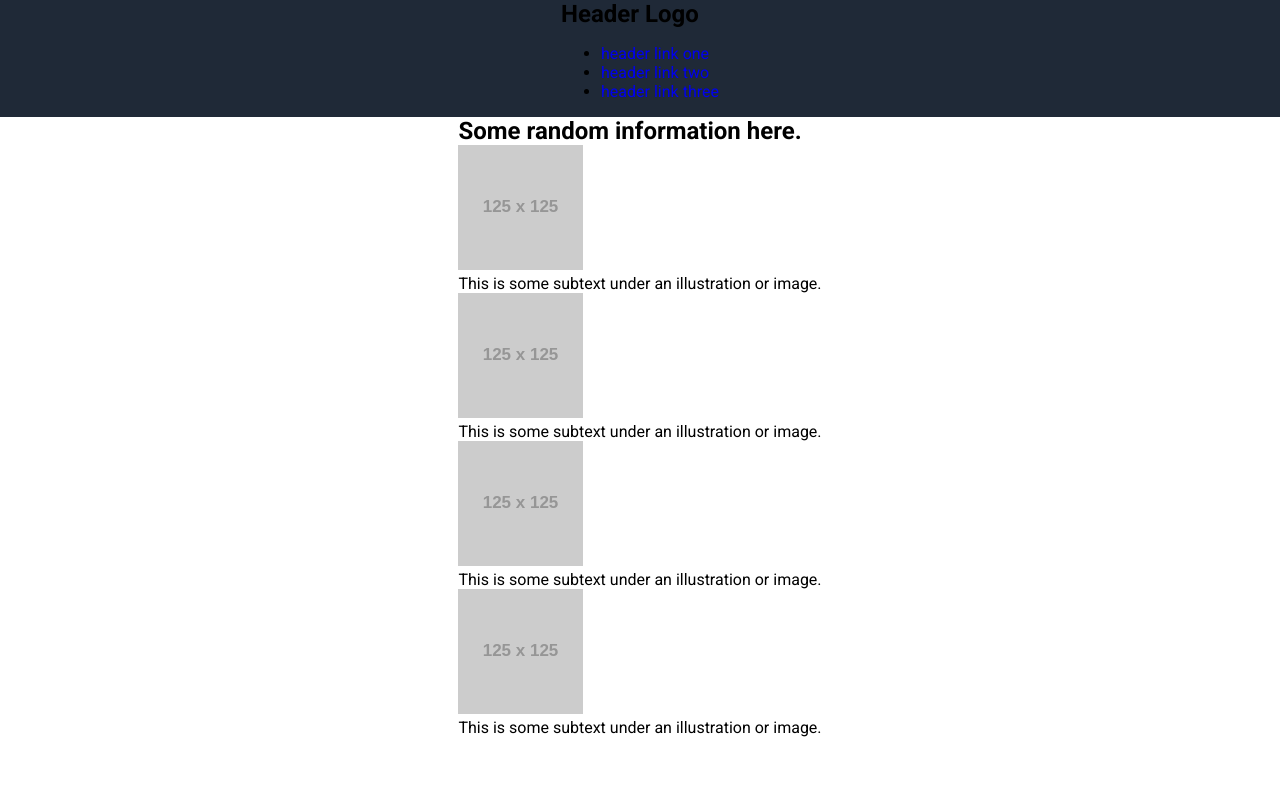
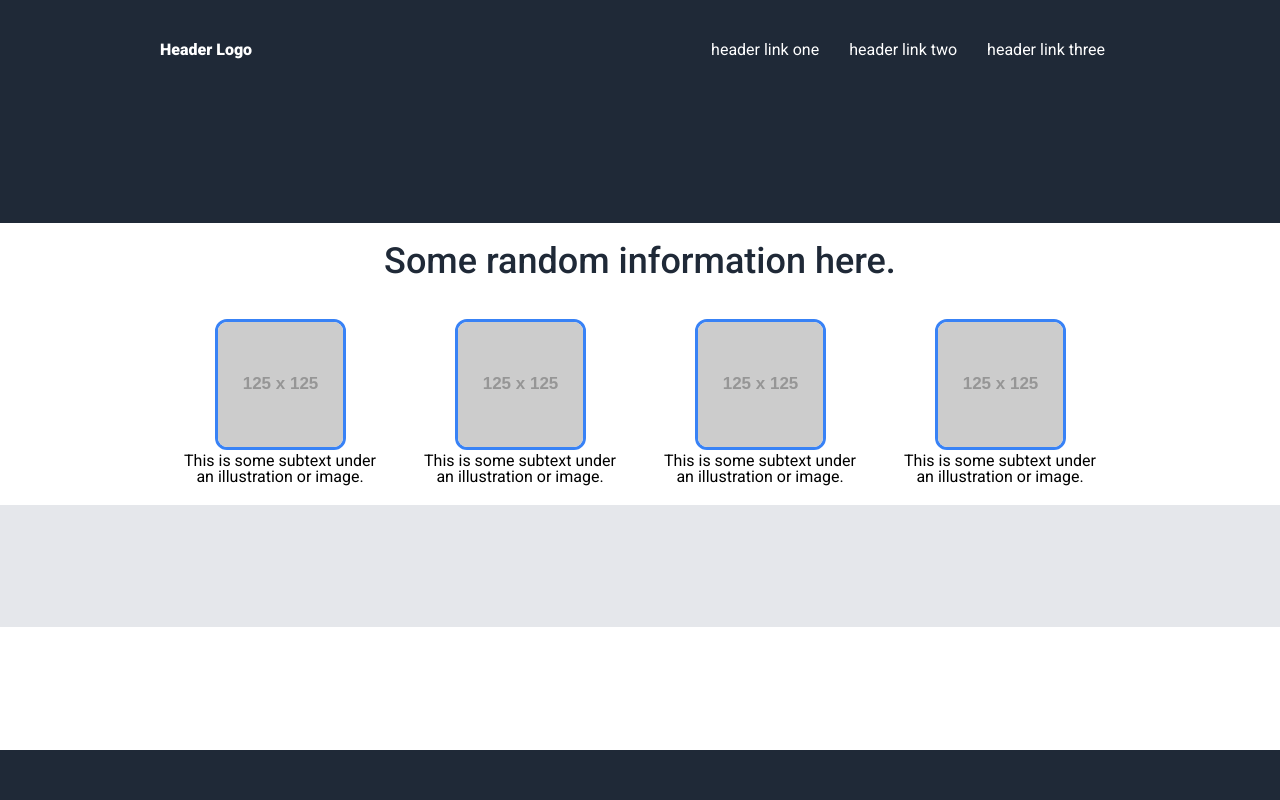
Before and after one commit to dm3d/odin-foundations-landing-page, a plain HTML site: page index.html in a window 1280 px wide. Drawn offline with Linux system fonts and the light colour scheme; placeholder pictures from the web are drawn by us.

Commit message:
added styling for wrappers, sections, and content items

```diff
--- a/css/style.css
+++ b/css/style.css
@@ -1,89 +1,196 @@
 @import url('https://fonts.googleapis.com/css2?family=Roboto:wght@300;400;500;700;900&display=swap');
 
-/* Main */
+/*
+* {
+    border: 2px solid red;
+}
+*/
 
-*, *:before, *:after {
-    box-sizing: inherit;
-}
 
-html, body, div, span, p, h1, h2, h3, h4, a{
-    margin: 0;
-    border: 0;
-    padding: 0;
-    text-decoration: none;
-}
-
-html {
-    box-sizing: border-box;
+html, body, .wrapper{
+    height: 100%;
 }
 
 
+html, body, div, span, applet, object, iframe,
+h1, h2, h3, h4, h5, h6, p, blockquote, pre,
+a, abbr, acronym, address, big, cite, code,
+del, dfn, em, img, ins, kbd, q, s, samp,
+small, strike, strong, sub, sup, tt, var,
+b, u, i, center,
+dl, dt, dd, ol, ul, li,
+fieldset, form, label, legend,
+table, caption, tbody, tfoot, thead, tr, th, td,
+article, aside, canvas, details, embed,
+figure, figcaption, footer, header, hgroup,
+menu, nav, output, ruby, section, summary,
+time, mark, audio, video {
+	margin: 0;
+	padding: 0;
+	font-size: 100%;
+	font: inherit;
+	vertical-align: baseline;
+}
+/* HTML5 display-role reset for older browsers */
+article, aside, details, figcaption, figure,
+footer, header, hgroup, menu, nav, section {
+	display: block;
+}
 body {
+	line-height: 1;
     font-family: 'Roboto', sans-serif;
 }
+ol, ul {
+	list-style: none;
+}
+blockquote, q {
+	quotes: none;
+}
+blockquote:before, blockquote:after,
+q:before, q:after {
+	content: '';
+	content: none;
+}
+table {
+	border-collapse: collapse;
+	border-spacing: 0;
+}
 
-/* Sections */
 
-.section {
+.wrapper {
+    display: flex;
+    flex-direction: column;
+    flex-wrap: nowrap;
+}
+
+
+.flex-center {
     display: flex;
     justify-content: center;
-    align-items: center;
-}
-.section_wrapper{
-    max-width: 950px;
-    margin: 0 auto;
 }
 
-/* Section Colors */
+.flex-column {
+    display: flex;
+    flex-direction: column;
+}
+
+.column-center {
+    align-items: center;
+    justify-content: center;
+}
+
+.blog-post-wrapper{
+    height: 100%;
+}
+
+.blog-section-headline{
+    padding: 20px;
+
+}
+
+h2 {
+    font-size: 36px;
+    color: #1F2937;
+    font-weight: 500;
+}
+
+
+.flex{
+    display: flex;
+
+}
+
+
+
+.flex-1{
+    flex: 1;
+}
+
+.fixed-width {
+    max-width: 960px;
+}
+
 
 .section{
-    background-color: white;
+    flex:1;
 }
-.section.quote{
-    background-color: #E5E7EB;
+
+.header{
+    max-height: 100px;
 }
-.section.hero{
-    background-color: #1F2937;
+
+.footer{
+    max-height: 50px;
 }
-.section.dark {
+
+
+.header-logo{
+    align-self: center;
+    color: white;
+    font-weight: 800;
+}
+
+.logo {
+    display: inline-block;
+    color: white;
+    font-weight: 800;
+  }
+
+.blog-item {
+    text-align: center;
+  }
+
+
+.navbar {
+    display: flex;
+    justify-content: space-between;
+    align-items: center;
+    width: 100%;
+}
+
+.nav-links {
+    list-style: none;
+    display: flex;
+}
+
+
+.nav-item a {
+    display: inline-block;
+    padding: 10px 15px;
+    text-decoration: none;
+    color: white;
+  }
+
+
+
+
+.dark {
     background-color: #1F2937;
 }
 
-.call-to-action {
-    padding: 20px 50px;
-    background-color: #3882F6;
-    margin: 75px;
-    border-radius: .5em;
+.grey {
+    background-color: #E5E7EB;
 }
 
-/* Quote Styling */
 
-.section.quote p {
-    padding: 75px;
-    color: #1F2937;
-    font-size: 36px;
-    font-style: italic;
-    font-weight: 200;
-}
-.section.quote span {
-    display: block;
-    color: #1F2937;
-    letter-spacing: 0px;
-    font-size: 22px;
-    font-style:normal;
-    font-weight: 800;
-    float: right;
-    padding: 50px;
-
+.blog-item {
+    padding: 20px;
+    text-align: center;
 }
 
-/* Call to action Styling */
+.blog-item img{
+    border-radius: 12px;
+    border: 3px solid #3882F6;
+}
+
+
 
 .call-to-action {
+    display: flex;
+    align-items: center;
+    padding: 20px 50px;
     color: white;
-    padding: 20px 50px;
     background-color: #3882F6;
-    margin: 75px;
     border-radius: .5em;
 }
 
@@ -92,11 +199,23 @@ body {
     font-weight: 800;
 }
 
+.button.light {
+    color: white;
+    font-weight: bold;
+    border: 2px solid white;
+    padding: 8px 18px;
+    border-radius: 10px;
+}
 
-/* Footer Styling */
+.button.light:hover {
+    color: #3882F6 !important;
+    border: 2px solid white;
+    background-color: white;
+    padding: 8px 18px;
+    border-radius: 10px;
+}
 
-.footer p{
-    padding: 25px;
+
+.footer-text{
     color: white;
-
 }
```
